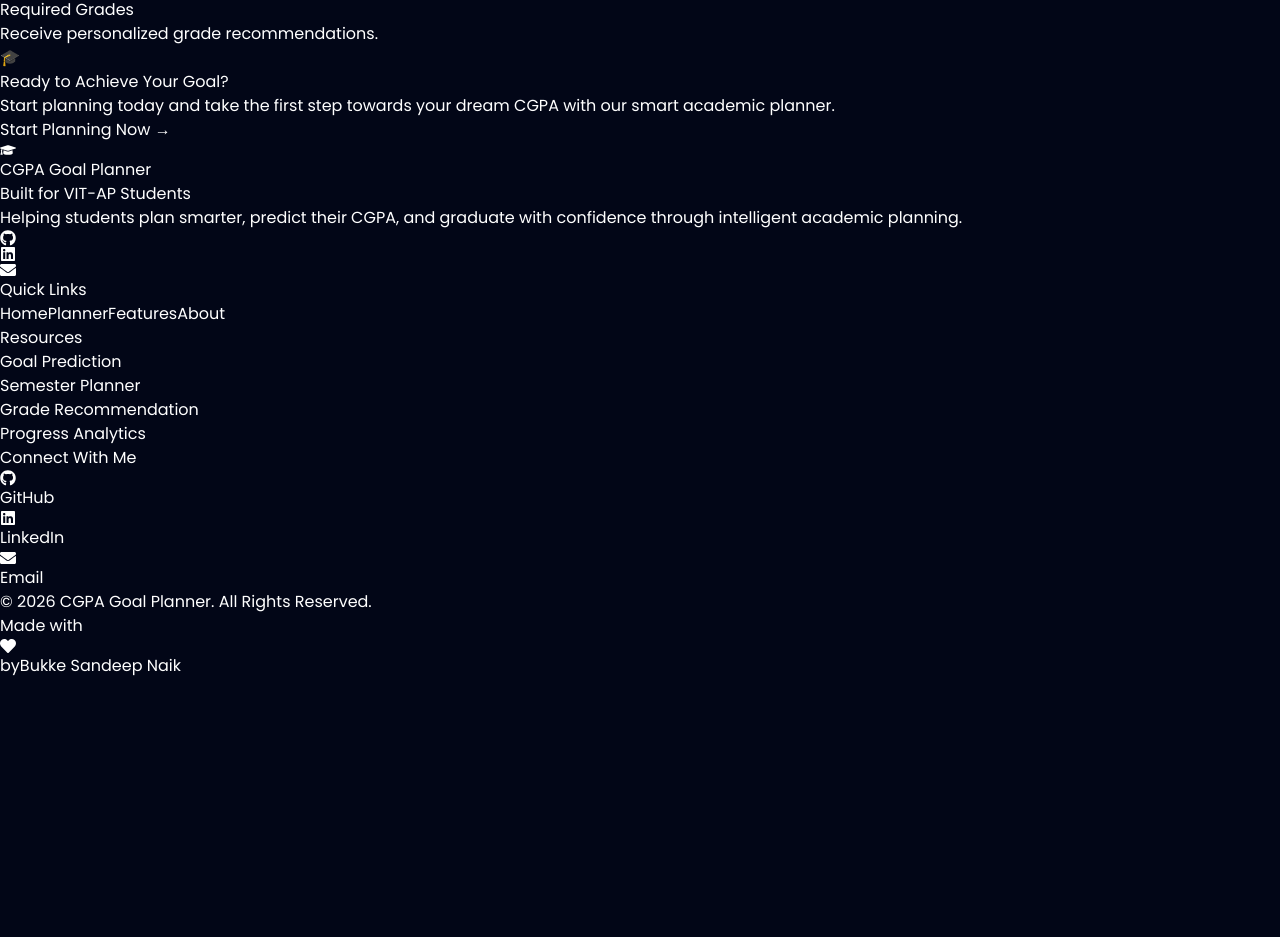
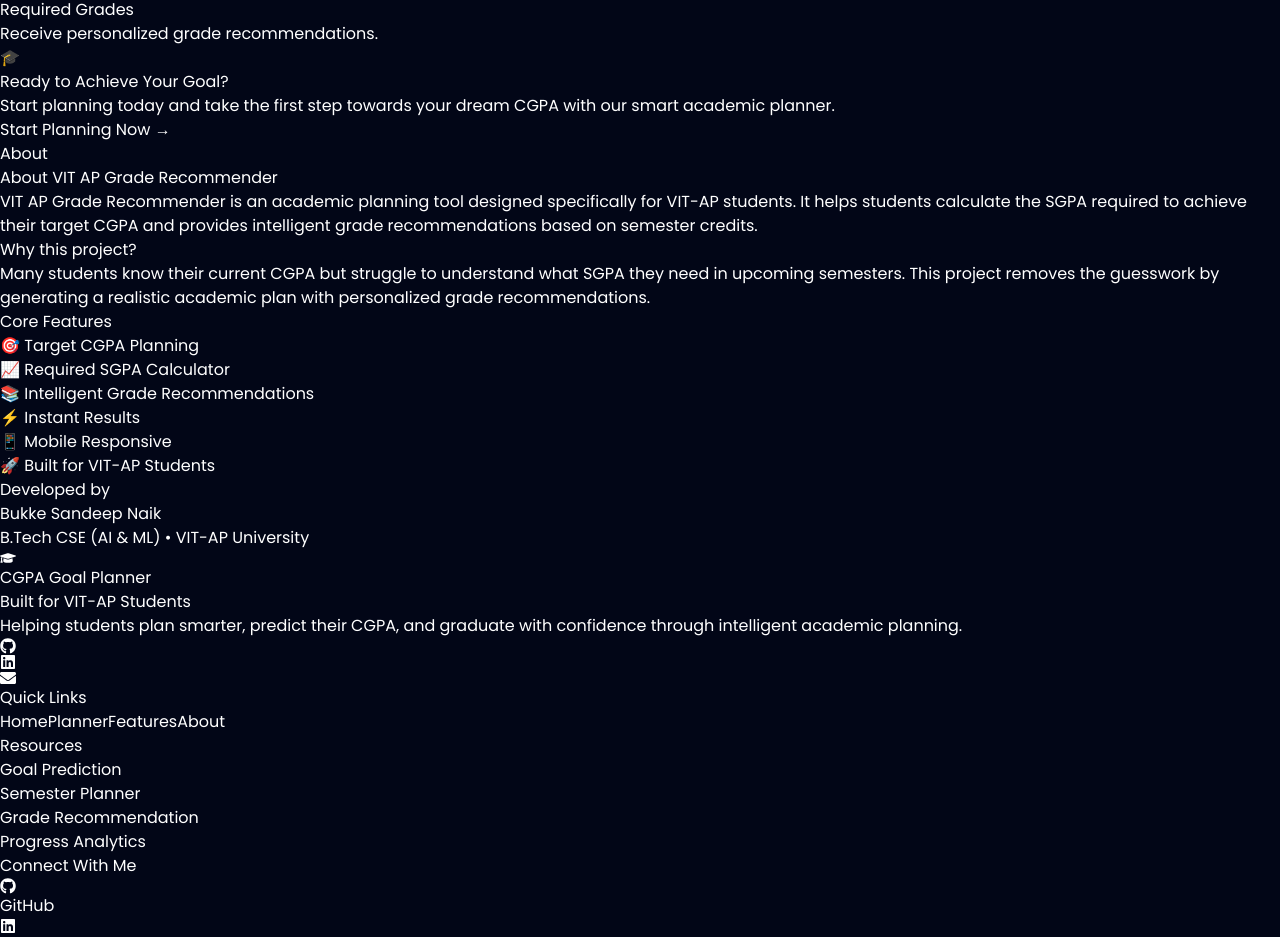
Before and after one commit to sandeepstylish027-gif/cgpa-goal-planner, a React (Vite) app: page / in a window 1280 px wide. Shown: the part 2890-3827 px from the top of the page. Before the commit the page ends 3568 px from the top, so only its background shows below. Built offline with nearby package versions, Linux system fonts and the light colour scheme.

Commit message:
Added About section and restored footer

```diff
--- /dev/null
+++ b/src/components/About.jsx
@@ -0,0 +1,81 @@
+const About = () => {
+  return (
+    <section
+      id="about"
+      className="py-24 bg-slate-950 text-white"
+    >
+      <div className="max-w-7xl mx-auto px-6">
+
+        <div className="text-center mb-16">
+          <span className="text-cyan-400 font-semibold tracking-widest uppercase">
+            About
+          </span>
+
+          <h2 className="text-4xl md:text-5xl font-bold mt-4">
+            About VIT AP Grade Recommender
+          </h2>
+
+          <p className="text-slate-400 mt-6 max-w-3xl mx-auto text-lg leading-8">
+            VIT AP Grade Recommender is an academic planning tool
+            designed specifically for VIT-AP students. It helps
+            students calculate the SGPA required to achieve their
+            target CGPA and provides intelligent grade
+            recommendations based on semester credits.
+          </p>
+        </div>
+
+        <div className="grid md:grid-cols-2 gap-10">
+
+          <div className="bg-slate-900 border border-slate-800 rounded-2xl p-8">
+            <h3 className="text-2xl font-bold mb-6 text-cyan-400">
+              Why this project?
+            </h3>
+
+            <p className="text-slate-300 leading-8">
+              Many students know their current CGPA but struggle to
+              understand what SGPA they need in upcoming semesters.
+              This project removes the guesswork by generating a
+              realistic academic plan with personalized grade
+              recommendations.
+            </p>
+          </div>
+
+          <div className="bg-slate-900 border border-slate-800 rounded-2xl p-8">
+            <h3 className="text-2xl font-bold mb-6 text-cyan-400">
+              Core Features
+            </h3>
+
+            <ul className="space-y-4 text-slate-300">
+              <li>🎯 Target CGPA Planning</li>
+              <li>📈 Required SGPA Calculator</li>
+              <li>📚 Intelligent Grade Recommendations</li>
+              <li>⚡ Instant Results</li>
+              <li>📱 Mobile Responsive</li>
+              <li>🚀 Built for VIT-AP Students</li>
+            </ul>
+          </div>
+
+        </div>
+
+        <div className="mt-16 text-center">
+
+          <h3 className="text-2xl font-bold">
+            Developed by
+          </h3>
+
+          <p className="text-cyan-400 text-xl mt-3 font-semibold">
+            Bukke Sandeep Naik
+          </p>
+
+          <p className="text-slate-400 mt-2">
+            B.Tech CSE (AI & ML) • VIT-AP University
+          </p>
+
+        </div>
+
+      </div>
+    </section>
+  );
+};
+
+export default About;
--- a/src/components/Footer.jsx
+++ b/src/components/Footer.jsx
@@ -5,62 +5,40 @@
   FaEnvelope,
   FaHeart,
 } from "react-icons/fa";
-
 import { Link } from "react-router-dom";
 
 function Footer() {
   return (
     <footer className="bg-slate-950 border-t border-slate-800">
-
       <div className="max-w-7xl mx-auto px-6 lg:px-8 py-20">
-
-        {/* Top */}
-
+        {/* Top Section */}
         <div className="grid grid-cols-1 md:grid-cols-2 lg:grid-cols-4 gap-12">
-
           {/* Brand */}
-
           <div>
-
             <div className="flex items-center gap-3">
-
               <div className="w-14 h-14 rounded-2xl bg-gradient-to-br from-blue-500 to-purple-600 flex items-center justify-center shadow-lg">
-
                 <FaGraduationCap className="text-white text-2xl" />
-
               </div>
 
               <div>
-
                 <h2 className="text-2xl font-bold text-white">
-
                   CGPA Goal Planner
-
                 </h2>
 
                 <p className="text-blue-400 text-sm">
-
                   Built for VIT-AP Students
-
                 </p>
-
               </div>
-
             </div>
 
             <p className="mt-6 text-gray-400 leading-8">
-
-              Helping students plan smarter,
-              predict their CGPA,
-              and graduate with confidence
-              through intelligent academic planning.
-
+              Helping students plan smarter, predict their CGPA, and
+              graduate with confidence through intelligent academic
+              planning.
             </p>
 
             {/* Social Icons */}
-
             <div className="flex gap-5 mt-8">
-
               <a
                 href="https://github.com/sandeepstylish027-gif"
                 target="_blank"
@@ -85,114 +63,83 @@
               >
                 <FaEnvelope />
               </a>
-
             </div>
-
           </div>
 
           {/* Quick Links */}
-
           <div>
-
             <h3 className="text-white text-xl font-semibold mb-6">
-
               Quick Links
-
             </h3>
 
             <div className="flex flex-col gap-4 text-gray-400">
+              <a href="/" className="hover:text-blue-400 duration-300">
+                Home
+              </a>
 
-              <Link to="/" className="hover:text-blue-400 duration-300">
-
-                Home
-
+              <Link
+                to="/planner"
+                className="hover:text-blue-400 duration-300"
+              >
+                Planner
               </Link>
 
-              <Link to="/planner" className="hover:text-blue-400 duration-300">
-
-                Planner
-
-              </Link>
-
-              <a href="#features" className="hover:text-blue-400 duration-300">
-
+              <a
+                href="#features"
+                className="hover:text-blue-400 duration-300"
+              >
                 Features
-
               </a>
 
-              <a href="#about" className="hover:text-blue-400 duration-300">
-
+              <a
+                href="#about"
+                className="hover:text-blue-400 duration-300"
+              >
                 About
-
               </a>
-
             </div>
-
           </div>
 
           {/* Resources */}
-
           <div>
-
             <h3 className="text-white text-xl font-semibold mb-6">
-
               Resources
-
             </h3>
 
             <div className="flex flex-col gap-4 text-gray-400">
-
               <p className="hover:text-blue-400 cursor-pointer duration-300">
-
                 Goal Prediction
-
               </p>
 
               <p className="hover:text-blue-400 cursor-pointer duration-300">
-
                 Semester Planner
-
               </p>
 
               <p className="hover:text-blue-400 cursor-pointer duration-300">
-
                 Grade Recommendation
-
               </p>
 
               <p className="hover:text-blue-400 cursor-pointer duration-300">
-
                 Progress Analytics
-
               </p>
-
             </div>
-
           </div>
 
           {/* Connect */}
-
           <div>
-
             <h3 className="text-white text-xl font-semibold mb-6">
-
               Connect With Me
-
             </h3>
 
             <div className="space-y-5">
-
               <a
                 href="https://github.com/sandeepstylish027-gif"
                 target="_blank"
                 rel="noreferrer"
                 className="flex items-center gap-3 text-gray-400 hover:text-blue-400 duration-300"
               >
-
                 <FaGithub />
-
                 GitHub
-
               </a>
 
               <a
@@ -201,64 +148,40 @@
                 rel="noreferrer"
                 className="flex items-center gap-3 text-gray-400 hover:text-blue-400 duration-300"
               >
-
                 <FaLinkedin />
-
                 LinkedIn
-
               </a>
 
               <a
                 href="mailto:your@email.com"
                 className="flex items-center gap-3 text-gray-400 hover:text-blue-400 duration-300"
               >
-
                 <FaEnvelope />
-
                 Email
-
               </a>
-
             </div>
-
           </div>
-
         </div>
 
         {/* Divider */}
-
         <div className="mt-16 h-px bg-gradient-to-r from-transparent via-slate-700 to-transparent"></div>
 
         {/* Bottom */}
-
         <div className="flex flex-col lg:flex-row items-center justify-between gap-6 mt-8">
-
           <p className="text-gray-500 text-center lg:text-left">
-
             © 2026 CGPA Goal Planner. All Rights Reserved.
-
           </p>
 
           <p className="flex items-center gap-2 text-gray-500">
-
             Made with
-
             <FaHeart className="text-red-500" />
-
             by
-
             <span className="text-white font-semibold">
-
               Bukke Sandeep Naik
-
             </span>
-
           </p>
-
         </div>
-
       </div>
-
     </footer>
   );
 }
--- a/src/index.css
+++ b/src/index.css
@@ -4,18 +4,50 @@
 @tailwind components;
 @tailwind utilities;
 
-* {
+/* Reset */
+
+*,
+*::before,
+*::after {
   margin: 0;
   padding: 0;
   box-sizing: border-box;
 }
 
+/* Smooth Scrolling */
+
 html {
   scroll-behavior: smooth;
 }
+
+/* Body */
 
 body {
   font-family: 'Poppins', sans-serif;
   background-color: #020617;
   color: white;
+  overflow-x: hidden;
+  -webkit-font-smoothing: antialiased;
+  -moz-osx-font-smoothing: grayscale;
 }
+
+/* Links */
+
+a {
+  text-decoration: none;
+  color: inherit;
+}
+
+/* Images */
+
+img {
+  max-width: 100%;
+  display: block;
+}
+
+/* Buttons */
+
+button {
+  font-family: inherit;
+  cursor: pointer;
+}
--- a/src/pages/Home.jsx
+++ b/src/pages/Home.jsx
@@ -2,6 +2,7 @@
 import Features from "../components/Features";
 import HowItWorks from "../components/HowItWorks";
 import CTASection from "../components/CTASection";
+import About from "../components/About";
 import Footer from "../components/Footer";
 
 function Home() {
@@ -11,6 +12,7 @@
       <Features />
       <HowItWorks />
       <CTASection />
+      <About />
       <Footer />
     </main>
   );
```
